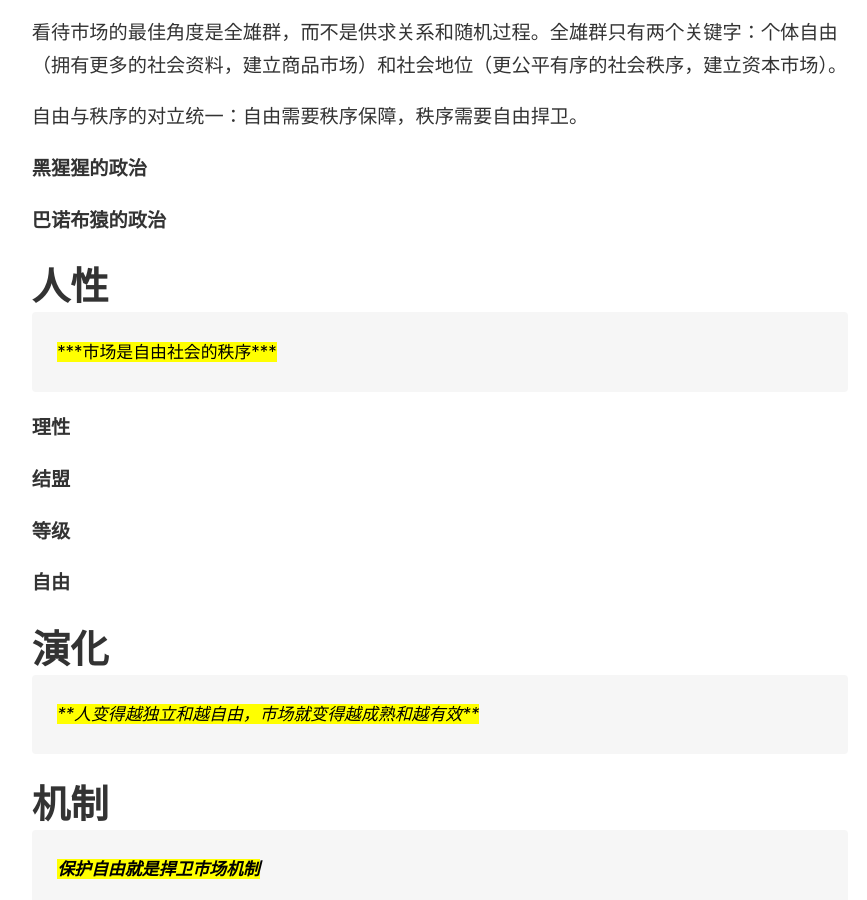
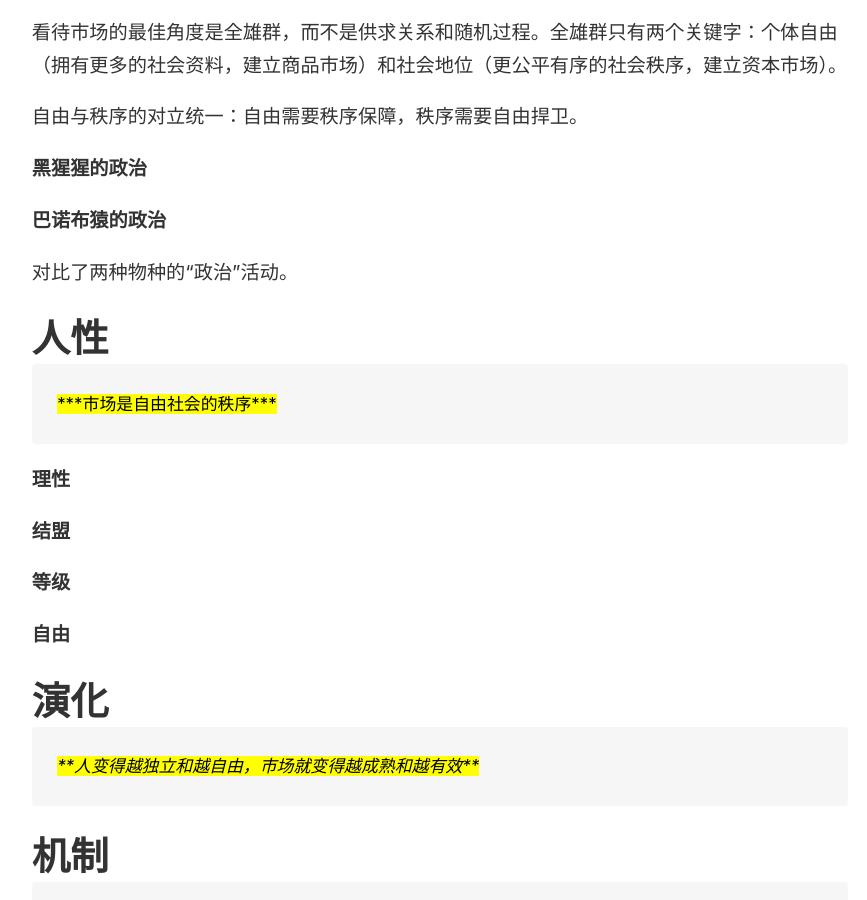
Before and after one commit to wingowen/digital-garden-jekyll, a Jekyll site: the page built from _notes/金融哲学三部曲：市场本质.md, in a window 1280 px wide and 900 px high, scrolled down 1109 px. Shown: the whole window, without its empty margins (45-912 px from the left). Built offline with Jekyll 4.4.1, drawn with Linux system fonts in a browser that asks for light colours.

Commit message:
vault backup: 2024-09-14 10:30:56

```diff
--- a/_notes/金融哲学三部曲：市场本质.md
+++ b/_notes/金融哲学三部曲：市场本质.md
@@ -30,6 +30,8 @@
 
 **巴诺布猿的政治**
 
+对比了两种物种的“政治”活动。
+
 # 人性
 
 > ==***市场是自由社会的秩序***==
```
